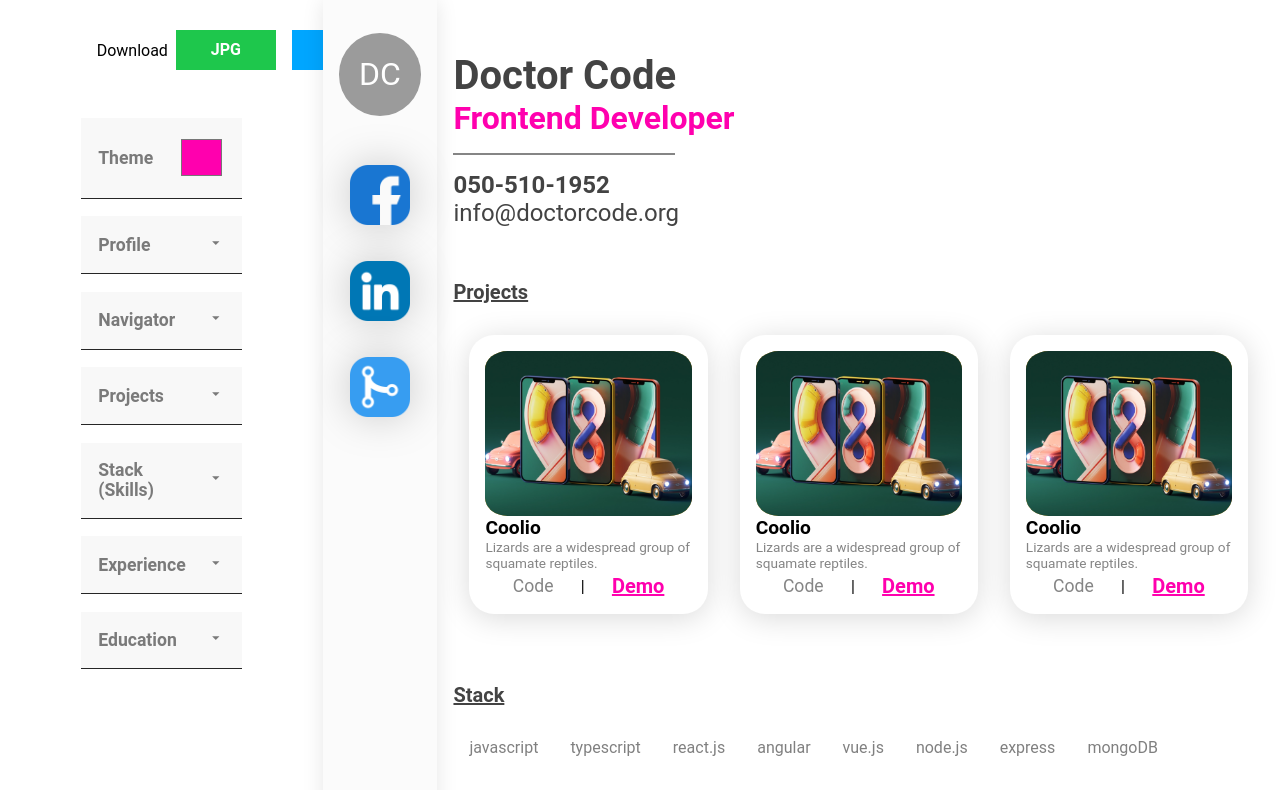
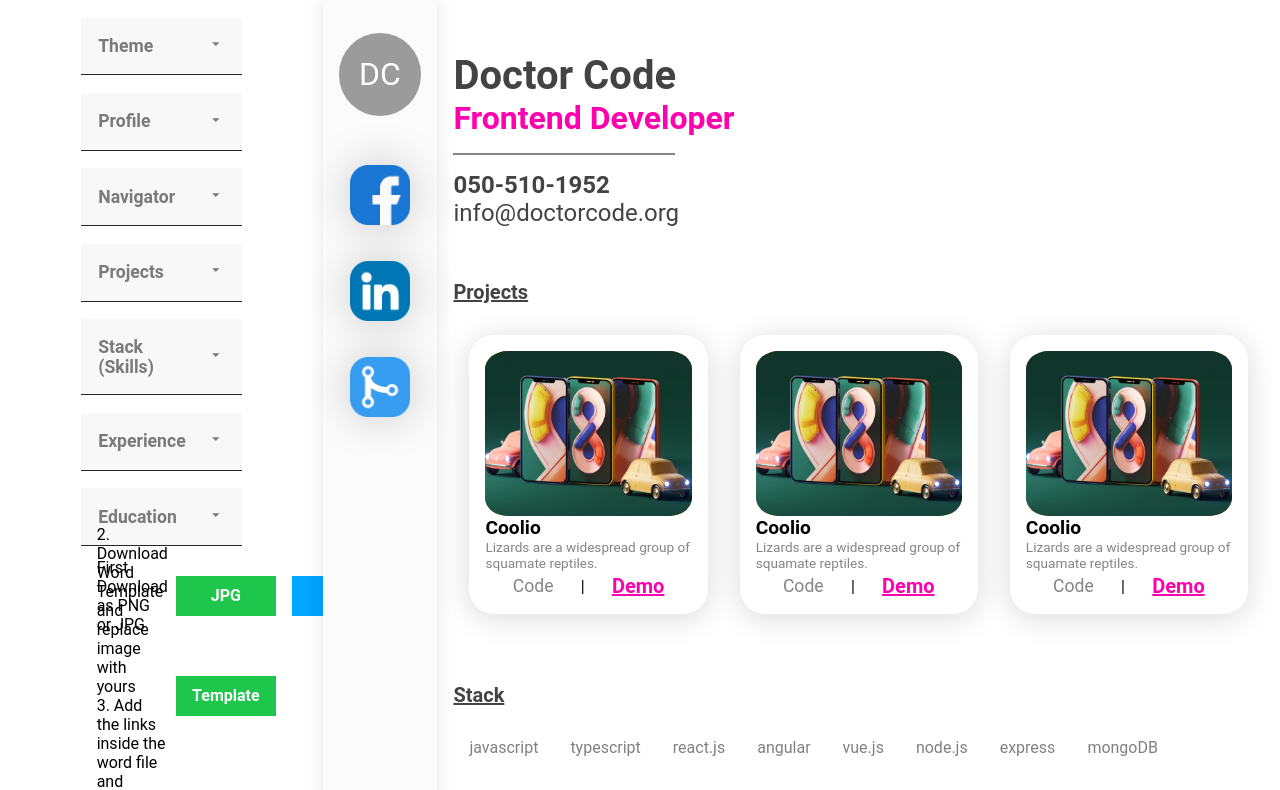
Before and after one commit to drcodecamp/react-resume, a React (Vite) app: page / in a window 1280 px wide. Shown: the top 790 px of the page. Built offline with nearby package versions, Linux system fonts and the light colour scheme.

Commit message:
add download template

```diff
--- a/src/components/ResumeOptions.jsx
+++ b/src/components/ResumeOptions.jsx
@@ -52,6 +52,7 @@ const ResumeOptions = ({ documentRef }) => {
     stack: false,
     exp: false,
     education: false,
+    theme: false,
   })
   const dispatch = useDispatch()
   const {
@@ -73,6 +74,9 @@ const ResumeOptions = ({ documentRef }) => {
     let r = document.querySelector(':root')
     r.style.setProperty('--primary-color', e.target.value)
     dispatch(setThemeColor(e.target.value))
+  }
+  const downloadTemplate = () => {
+    window.location.assign('https://www.doctorcode.org/template.docx')
   }
   const downloadAsJPG = useCallback(() => {
     if (documentRef.current === null) {
@@ -116,21 +120,16 @@ const ResumeOptions = ({ documentRef }) => {
   return (
     <ResumeOptionsContainer>
       <Resume>
-        <DownloadSection>
-          Download
-          <div style={{ display: 'flex' }}>
-            <Download onClick={downloadAsJPG}>JPG</Download>
-            <Download
-              style={{ background: '#00a6ff' }}
-              onClick={downloadResume}
-            >
-              PNG
-            </Download>
-          </div>
-        </DownloadSection>
-
-        <CategoryName>
+        <CategoryName onClick={() => toggleForm('theme')}>
           Theme
+          <p>
+            {form.theme ? <MdOutlineArrowDropUp /> : <MdOutlineArrowDropDown />}
+          </p>
+        </CategoryName>
+        {form.theme && (
+          <Form>
+            <Row>
+              Select main color
               <ColorPicker
                 type="color"
                 value={themeColor}
@@ -138,7 +137,9 @@ const ResumeOptions = ({ documentRef }) => {
                   handleColorChange(e)
                 }}
               />
-        </CategoryName>
+            </Row>
+          </Form>
+        )}
 
         <CategoryName onClick={() => toggleForm('profile')}>
           Profile
@@ -460,6 +461,27 @@ const ResumeOptions = ({ documentRef }) => {
               })}
           </Form>
         )}
+
+        <DownloadSection>
+          First Download as PNG or JPG
+          <div style={{ display: 'flex' }}>
+            <Download onClick={downloadAsJPG}>JPG</Download>
+            <Download
+              style={{ background: '#00a6ff' }}
+              onClick={downloadResume}
+            >
+              PNG
+            </Download>
+          </div>
+        </DownloadSection>
+        <DownloadSection>
+          2. Download Word Template and replace image with yours <br />
+          3. Add the links inside the word file and export to pdf if your wish
+          so.
+          <div style={{ display: 'flex' }}>
+            <Download onClick={downloadTemplate}>Template</Download>
+          </div>
+        </DownloadSection>
       </Resume>
     </ResumeOptionsContainer>
   )
```
Lines whose indentation alone changed are shown as unchanged.
